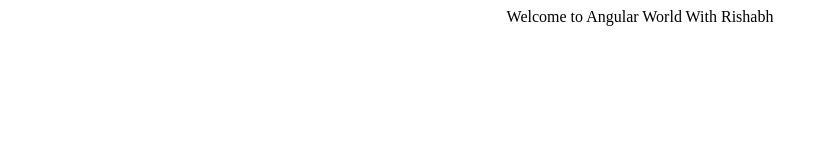
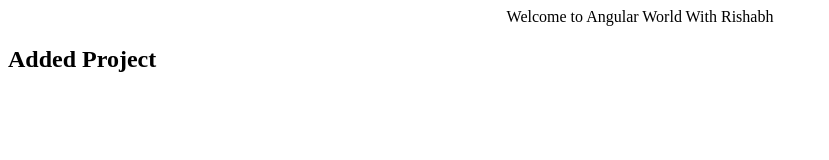
Before and after one commit to rishabh7724/Angular, a plain HTML site: page index.html in a window 1280 px wide. Shown: the whole page, without its empty margins (0-829 px from the left). Drawn offline with Linux system fonts and the light colour scheme.

Commit message:
Project Heading

```diff
--- a/index.html
+++ b/index.html
@@ -1,5 +1,6 @@
 <html>
   <body>
     <center>Welcome to Angular World With Rishabh </center>
+    <h2>Added Project</h2>
   </body>
 </html>
```
